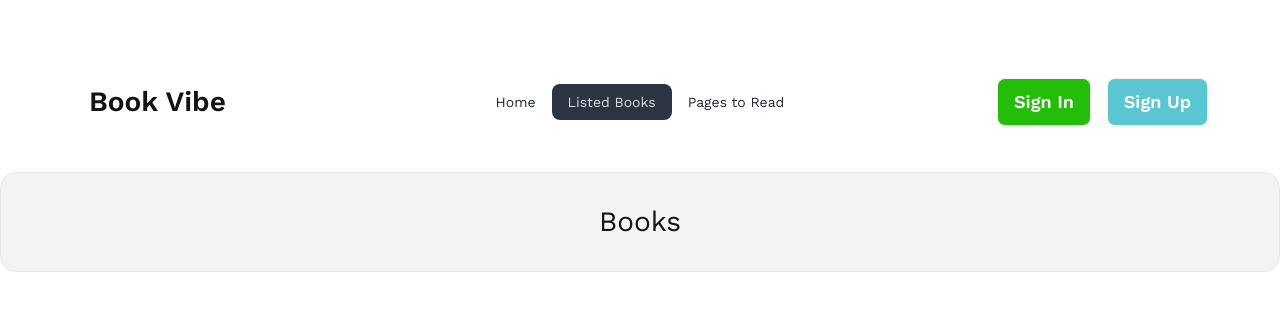
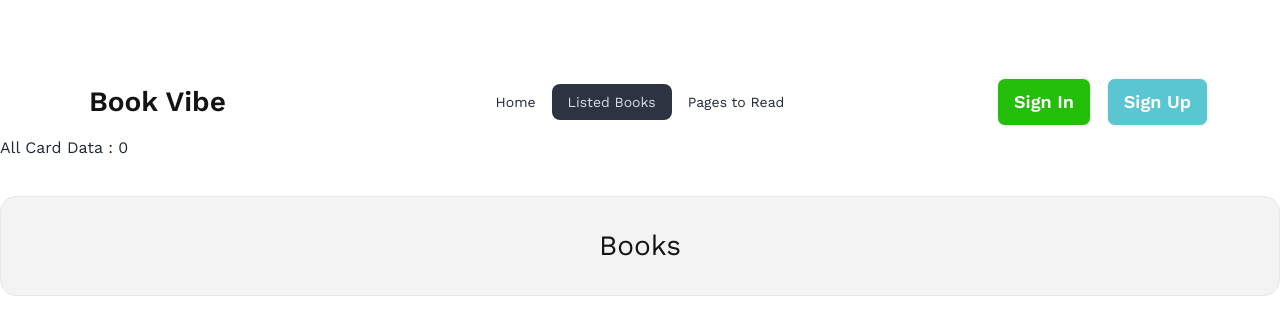
Before and after one commit to Alok4D/PH-Assignment-8, a React (Vite) app: page /listedBooks in a window 1280 px wide. Shown: the top 334 px of the page. Built offline with nearby package versions, Linux system fonts and the light colour scheme; a web font is replaced by a local one.

Commit message:
add new jsx code

```diff
--- a/package.json
+++ b/package.json
@@ -16,6 +16,7 @@
     "react-dom": "^18.2.0",
     "react-icons": "^5.0.1",
     "react-router-dom": "^6.22.3",
+    "react-toastify": "^10.0.5",
     "sort-by": "^1.2.0"
   },
   "devDependencies": {
--- a/src/Components/Banner/Banner.jsx
+++ b/src/Components/Banner/Banner.jsx
@@ -1,5 +1,6 @@
 import React from "react";
 import { Link } from "react-router-dom";
+import photo from '../../../public/Banner-photo/Banner-image.png';
 
 
 const Banner = () => {
@@ -19,7 +20,7 @@ const Banner = () => {
       </div>
 
     <div className="banner-img mt-20">
-        <img src="../../../public/assest/Banner-image.png" alt="" />
+        <img src={photo} alt="" />
     </div>
 
     </div>
--- a/src/Components/Books/Book.jsx
+++ b/src/Components/Books/Book.jsx
@@ -26,7 +26,7 @@ const Book = () => {
         </h2>
       </div>
 
-  <div className="grid grid-cols-3 gap-6 w-[90%] mx-auto">
+  <div className="grid sm:grid-cols-1 lg:grid-cols-3 gap-5 w-[90%] mx-auto">
         {
         book.map(booksList => <ListedBooks bookList={booksList}></ListedBooks>)
         }
--- a/src/Components/Card Details/CardDetails.jsx
+++ b/src/Components/Card Details/CardDetails.jsx
@@ -1,8 +1,19 @@
+import { ToastContainer, toast } from 'react-toastify';
+import 'react-toastify/dist/ReactToastify.css';
 import { useLoaderData, useParams } from "react-router-dom";
-
 import React from 'react';
+import { saveJobApplication } from '../Utility/LocalStorage';
 
 const CardDetails = () => {
+    const handleCardData = () => {
+
+        saveJobApplication(idInt);
+
+        toast('You have applied successfully');
+    }
+
+    const notify1 = () => toast("Already added this card");
+
         const allBooks = useLoaderData();
         const {bookId} = useParams();
         const idInt = parseInt(bookId);
@@ -20,7 +31,7 @@ const CardDetails = () => {
 
 
     return (
-        <div className="grid lg:grid-cols-2 sm:grid-cols-1 gap-12 mt-[52px] w-[90%] mx-auto">
+        <div className="grid lg:grid-cols-2 sm:grid-cols-1 gap-12 mt-[52px] w-[90%] mx-auto ">
 
             <div className="flex justify-center items-center bg-slate-300 border rounded-[16px]">
                 <img src={image} alt="Shoes" className="p-12 w-[500px]"/>
@@ -32,7 +43,7 @@ const CardDetails = () => {
             <hr className="mt-2" />
             <h3 className="mt-2 mb-2">{category}</h3>
             <hr />
-            <p className="text-[#131313] mt-2"><span className="text-[#131313] text-[16px]">Review: </span>{review}</p>
+            <p className="text-[#131313] mt-3"><span className="text-[#131313] text-[16px]">Review: </span>{review}</p>
             <p></p>
 
             <div className="mt-2 flex gap-5  ">
@@ -57,8 +68,10 @@ const CardDetails = () => {
         </div>
 
         <div className="flex gap-3">
-            <button className="btn btn-primary">Read</button>
-            <button className="btn btn-primary">Wishlist</button>
+           <button onClick={handleCardData} className="btn btn-primary">Read</button>
+            <ToastContainer />
+            <button onClick={notify1} className="btn btn-primary">Wishlist</button>
+
         </div>
 
 
--- a/src/Components/Listed Books/ListedBooks.jsx
+++ b/src/Components/Listed Books/ListedBooks.jsx
@@ -4,12 +4,12 @@ import { Link } from "react-router-dom";
 
 
 const ListedBooks = ({ bookList }) => {
-   const{bookId, bookName, author, image, review, rating, category, tags, publisher, yearOfPublishing} = bookList;
+   const{bookId, bookName, author, image, rating, category, tags} = bookList;
     return (
 
 
-      <Link to={`/cardDetails/${bookId}`}>
-           <div className="card bg-base-100 border shadow-xl mt-8 ">
+      <Link to={`/cardDetails/${bookId}`} className="">
+  <div className="card bg-base-100 border shadow-xl mt-8 ">
 
   <figure className=" bg-slate-300 m-5 border rounded-lg">
     <img src={image} alt="Shoes" className="rounded-xl h-[350px] p-5 "/>
--- /dev/null
+++ b/src/Components/Pages To Read/PagesRead.jsx
@@ -0,0 +1,11 @@
+import React from 'react';
+
+const PagesRead = () => {
+    return (
+        <div>
+            <h2>Book Grap </h2>
+        </div>
+    );
+};
+
+export default PagesRead;
--- /dev/null
+++ b/src/Components/Utility/LocalStorage.jsx
@@ -0,0 +1,19 @@
+const getStoredJobApplication = () => {
+    const storedJobApplication = localStorage.getItem('job-applicatons');
+    if(storedJobApplication) {
+        return JSON.parse(storedJobApplication);
+    }
+    return [];
+}
+
+const saveJobApplication = id => {
+    const storedJobApplication = getStoredJobApplication();
+    const exists = storedJobApplication.find(jobId => jobId === id);
+    if(!exists) {
+        storedJobApplication.push(id);
+
+        localStorage.setItem('job-applicatons', JSON.stringify(storedJobApplication))
+    }
+
+}
+export { getStoredJobApplication, saveJobApplication };
--- a/src/Components/View The List/ViewTheListBooks.jsx
+++ b/src/Components/View The List/ViewTheListBooks.jsx
@@ -1,20 +1,50 @@
-import React from 'react';
+import React, { useEffect, useState } from 'react';
+import { useLoaderData } from 'react-router-dom';
+import { getStoredJobApplication } from '../Utility/LocalStorage';
 
 const ViewTheListBooks = () => {
+  const jobs = useLoaderData();
 
+  // console.log(jobs);
+  // const {bookId} = useParams();
+  // const user = jobs.find(u => u.id == bookId);
+  // const {bookName} = user;
+  // console.log(user);
 
+  const [appliedJobs, setAppliedJobs] = useState([]);
+  const [displayJobs, setDisplayJobs] = useState([]);
+
+  console.log(appliedJobs);
+
+  useEffect(() => {
+    const storedJobId = getStoredJobApplication();
+
+    if (jobs.length > 0) {
+
+      const jobsApplied = [];
+      for (const id of storedJobId) {
+        const job = jobs.find((job) => job.id === id);
+        if (job) {
+          jobsApplied.push(job);
+        }
+      }
+
+      setAppliedJobs(jobsApplied);
+      setDisplayJobs(jobsApplied);
+      // console.log(jobs, storedJobId, jobsApplied);
+    }
+  }, [jobs]);
 
     return (
         <>
 
 
+        <h2>All Card Data : {appliedJobs.length}</h2>
+
+
           <div className='book mt-[36px] text-center h-[100px] border rounded-[16px] bg-[#F3F3F3] flex justify-center items-center'>
             <h2 className='text-[#131313] text-[28px]'>Books</h2>
           </div>
-
-        <div className='book-dropdown'>
-
-        </div>
         </>
     );
 };
--- a/src/main.jsx
+++ b/src/main.jsx
@@ -15,6 +15,7 @@ import Error from './Components/Error Page/Error';
 import ViewTheListBooks from './Components/View The List/ViewTheListBooks';
 import Book from './Components/Books/Book';
 import CardDetails from './Components/Card Details/CardDetails';
+import PagesRead from './Components/Pages To Read/PagesRead';
 
 
 
@@ -35,12 +36,21 @@ const router = createBrowserRouter([
       {
         path: "/listedBooks",
         element: <ViewTheListBooks></ViewTheListBooks>,
+        loader: () => fetch('/Books.json'),
       },
 
       {
         path: "/cardDetails/:bookId",
         element: <CardDetails></CardDetails>,
         loader: () => fetch('/Books.json'),
+      },
+
+
+
+
+      {
+        path: "/pagesRead",
+        element: <PagesRead></PagesRead>,
       }
     ]
   }
```
Also changed, not shown: public/Banner-photo/Banner-image.png (renamed from public/assest/Banner-image.png), 1 other file (tests, documents, lock files or other folders).
